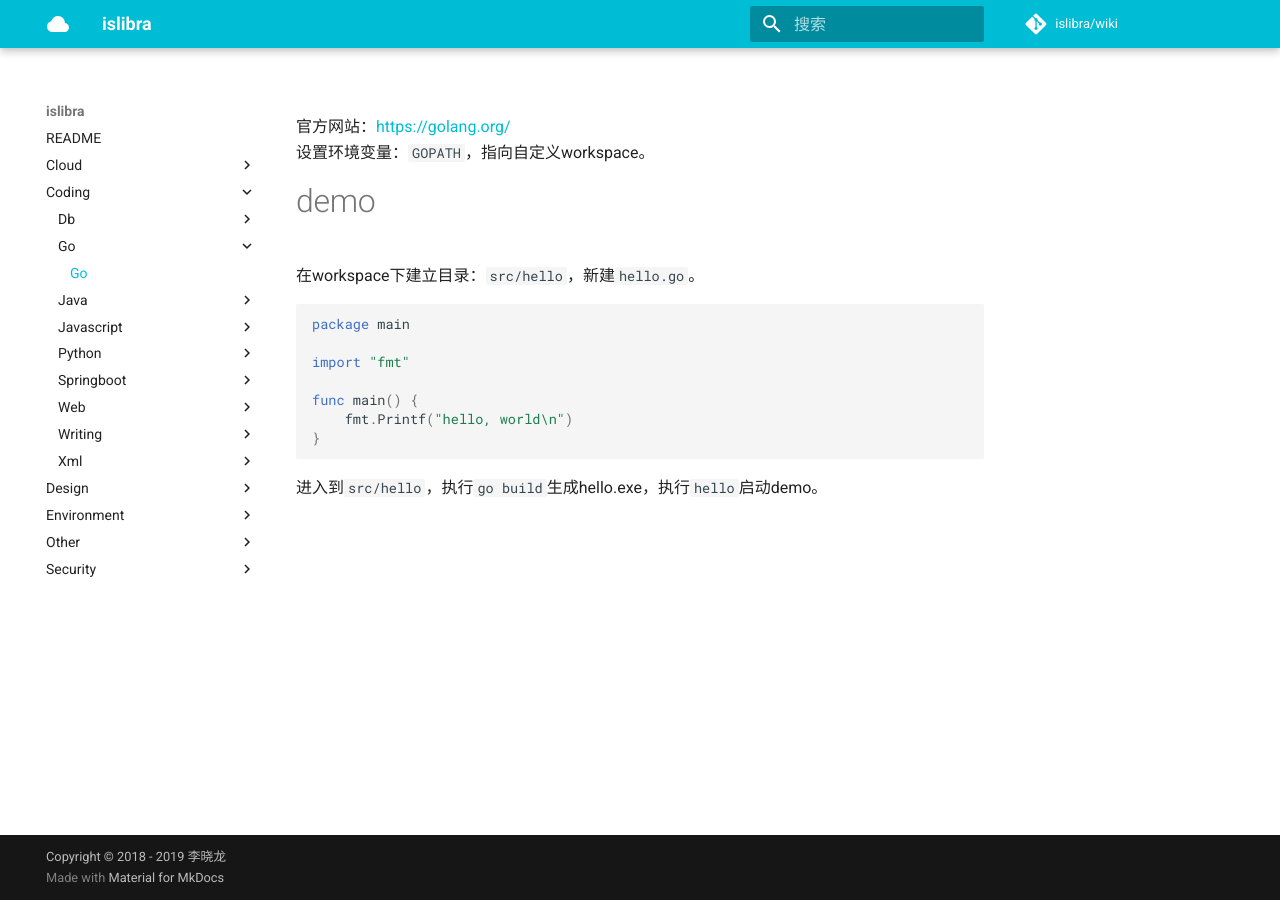
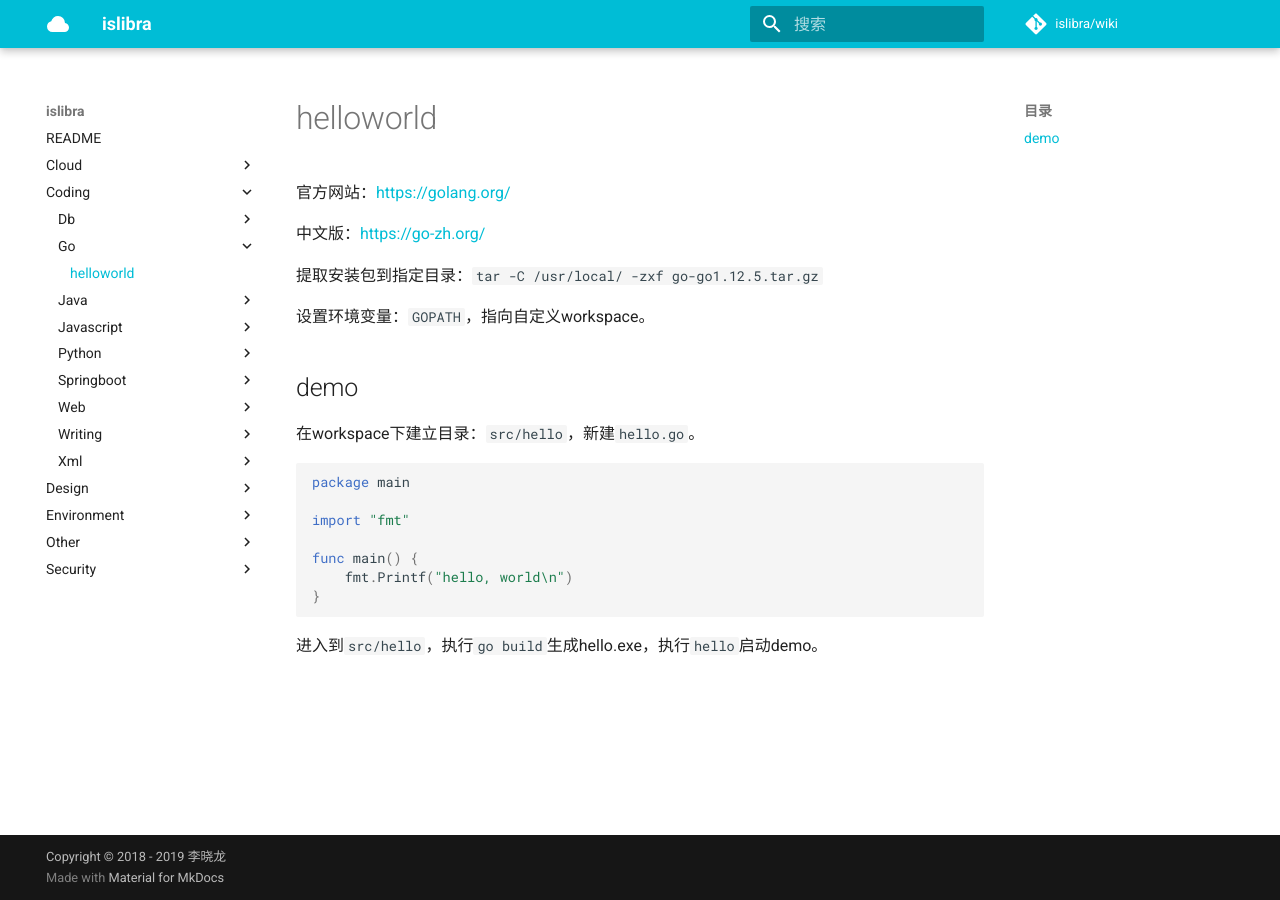
Before and after one commit to islibra/wiki, an MkDocs documentation site: the page built from docs/coding/go/helloworld.md, in a window 1280 px wide. Built offline with MkDocs 1.6.1 and Material for MkDocs 9.7.7, drawn with Linux system fonts in a browser that asks for light colours; comment, search, counter and statistics services are not loaded.

Commit message:
Update and rename go.md to helloworld.md

```diff
--- a/docs/coding/go/go.md
+++ b/docs/coding/go/helloworld.md
@@ -1,7 +1,14 @@
+# helloworld
+
 官方网站：<https://golang.org/>
+
+中文版：<https://go-zh.org/>
+
+提取安装包到指定目录：`tar -C /usr/local/ -zxf go-go1.12.5.tar.gz`
+
 设置环境变量：`GOPATH`，指向自定义workspace。
 
-# demo
+## demo
 
 在workspace下建立目录：`src/hello`，新建`hello.go`。
 
```
